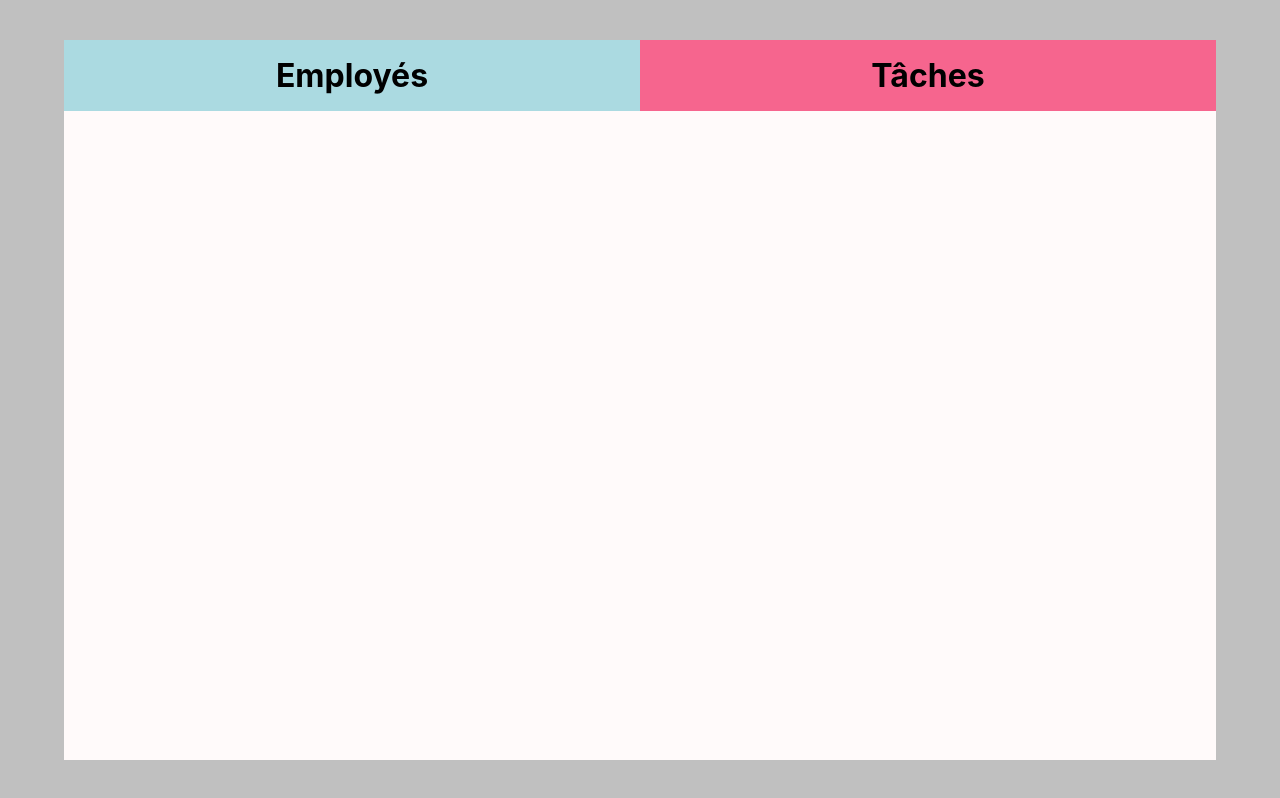
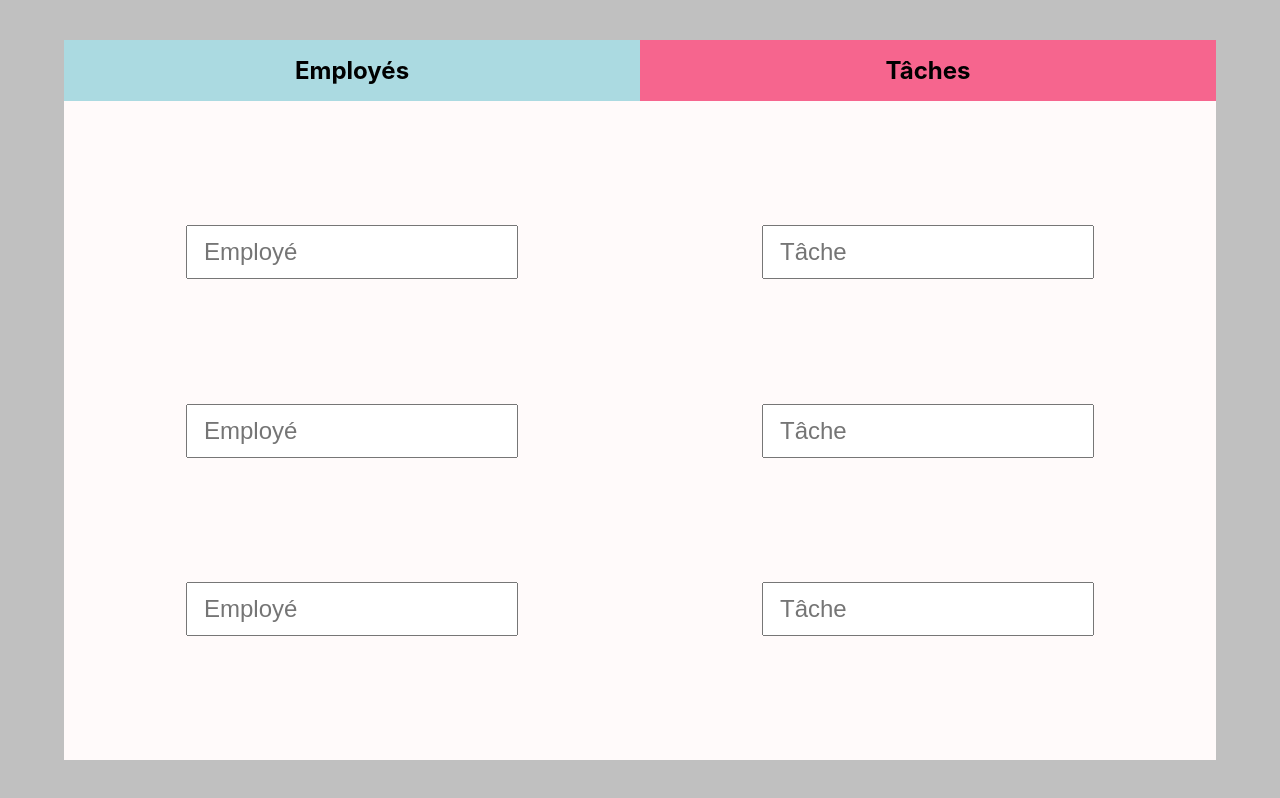
Before and after one commit to Dadagis/text-board, a React (Create React App) app: page / in a window 1280 px wide. Built offline with nearby package versions, Linux system fonts and the light colour scheme.

Commit message:
added text areas

```diff
--- a/src/App.js
+++ b/src/App.js
@@ -5,8 +5,16 @@ function App() {
   return (
     <div className="App">
       <div className="App-body">
-        <Board headerTitle="Employés" backgroundColor="#ABDAE1" />
-        <Board headerTitle="Tâches" backgroundColor="#F6658E" />
+        <Board
+          headerTitle="Employés"
+          backgroundColor="#ABDAE1"
+          textAreaPlaceholder="Employé"
+        />
+        <Board
+          headerTitle="Tâches"
+          backgroundColor="#F6658E"
+          textAreaPlaceholder="Tâche"
+        />
       </div>
     </div>
   );
--- a/src/components/Board.jsx
+++ b/src/components/Board.jsx
@@ -1,9 +1,10 @@
 import React from "react";
 import "../style/board.css";
 import BoardHeader from "./common/BoardHeader";
+import TextArea from "./common/TextArea";
 
 export default function Board(props) {
-  const { headerTitle, backgroundColor } = props;
+  const { headerTitle, backgroundColor, textAreaPlaceholder } = props;
   console.log(headerTitle);
 
   return (
@@ -12,6 +13,11 @@ export default function Board(props) {
         headerTitle={headerTitle}
         backgroundColor={backgroundColor}
       />
+      <div className="board-body">
+        <TextArea placeholder={textAreaPlaceholder} />
+        <TextArea placeholder={textAreaPlaceholder} />
+        <TextArea placeholder={textAreaPlaceholder} />
+      </div>
     </div>
   );
 }
--- a/src/components/common/BoardHeader.jsx
+++ b/src/components/common/BoardHeader.jsx
@@ -9,7 +9,7 @@ export default function BoardHeader(props) {
 
   return (
     <div className="board-header" style={style}>
-      <h1 className="header-title">{headerTitle}</h1>
+      <h2 className="header-title">{headerTitle}</h2>
     </div>
   );
 }
--- /dev/null
+++ b/src/components/common/TextArea.jsx
@@ -0,0 +1,11 @@
+import React from "react";
+
+export default function TextArea(props) {
+  const { placeholder } = props;
+
+  return (
+    <div>
+      <input className="text-area" type="text" placeholder={placeholder} />
+    </div>
+  );
+}
--- a/src/style/board.css
+++ b/src/style/board.css
@@ -2,6 +2,8 @@
   height: 90vh;
   width: 45vw;
   background-color: snow;
+  display: flex;
+  flex-direction: column;
 }
 
 .board-header {
@@ -12,3 +14,17 @@
 .board-header > .header-title {
   margin: 1rem 0;
 }
+
+.board > .board-body {
+  height: 100%;
+  display: flex;
+  justify-content: space-evenly;
+  align-items: center;
+  flex-direction: column;
+}
+
+.text-area {
+  height: 3rem;
+  font-size: x-large;
+  padding-left: 1rem;
+}
```
